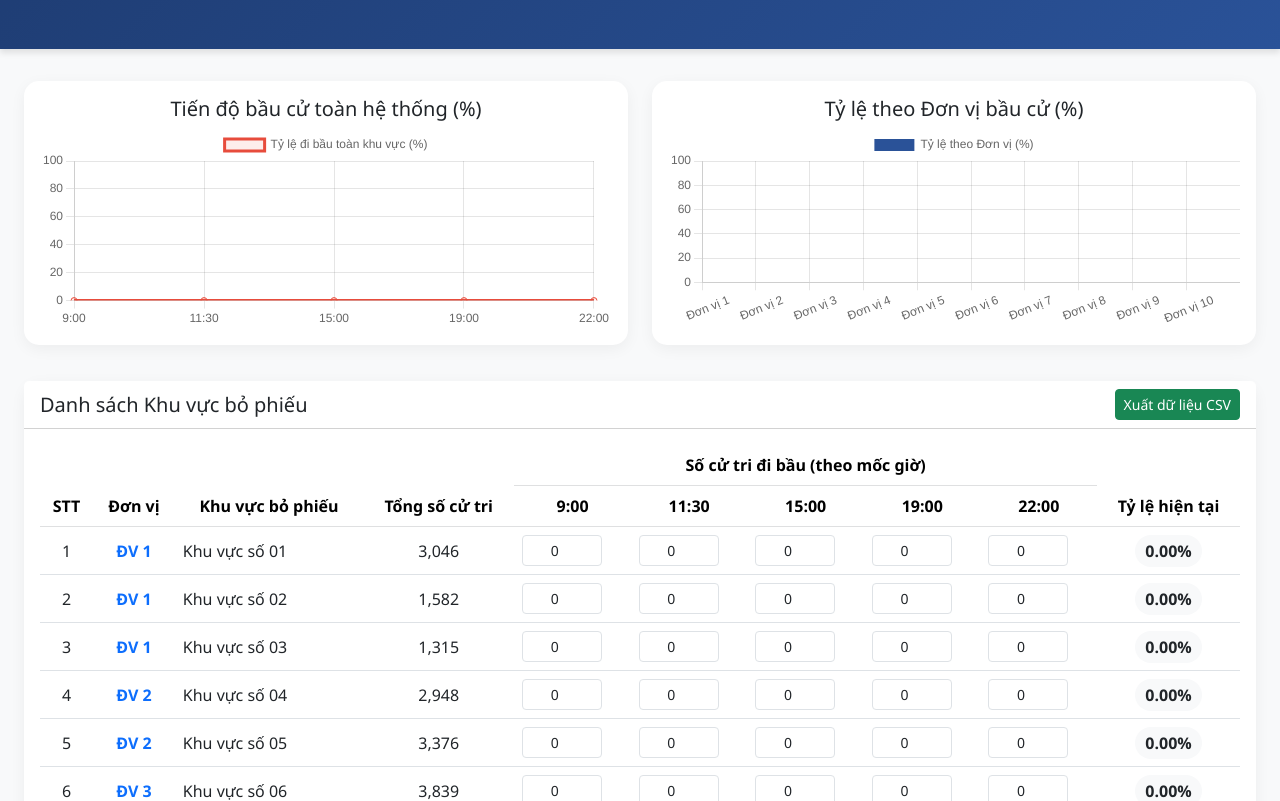
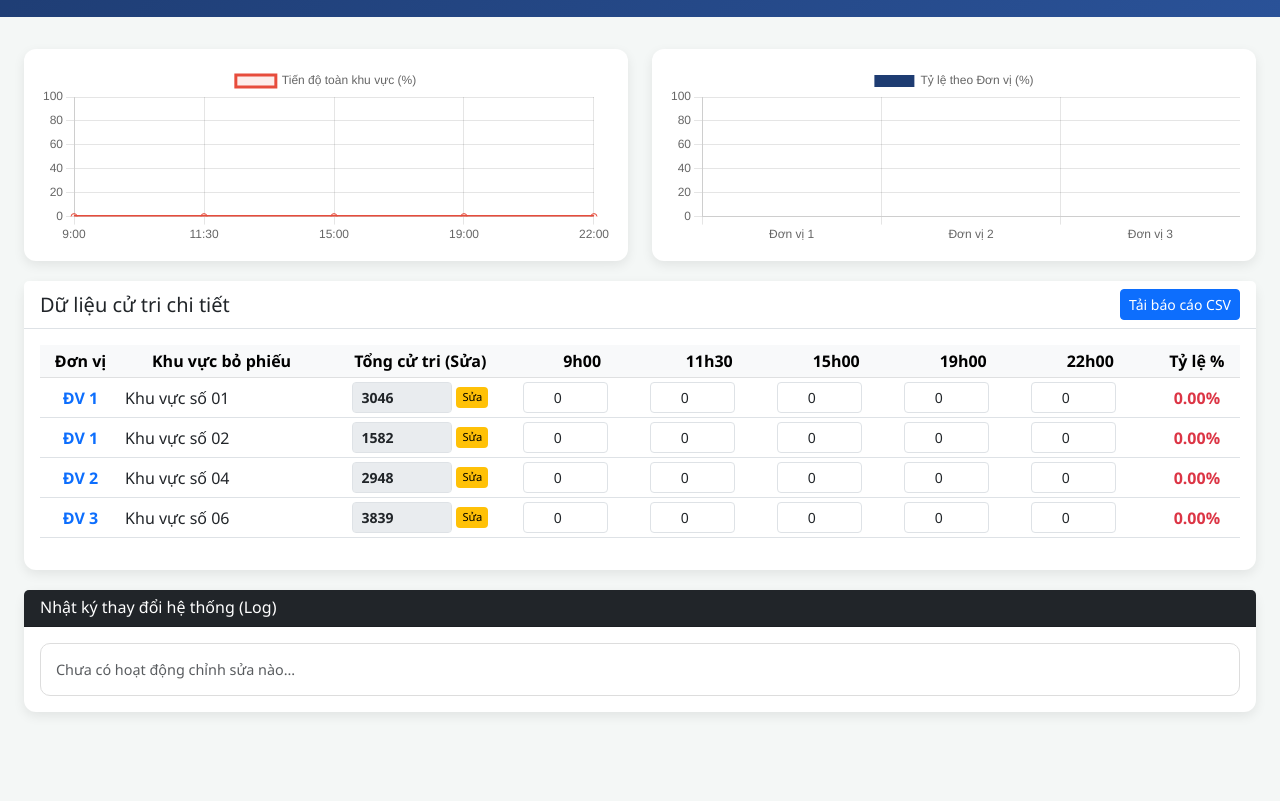
Before and after one commit to Meicit/so-lieu-cu-tri-di-bau, a plain HTML site: page index.html in a window 1280 px wide. Shown: the part 117-918 px from the top of the page. After the commit the page ends 849 px from the top, so only its background shows below. Drawn offline with nearby package versions, Linux system fonts and the light colour scheme.

Commit message:
Update index.html

```diff
--- a/index.html
+++ b/index.html
@@ -3,292 +3,231 @@
 <head>
     <meta charset="UTF-8">
     <meta name="viewport" content="width=device-width, initial-scale=1.0">
-    <title>Hệ thống Theo dõi Tiến độ Bầu cử</title>
+    <title>Hệ thống Bầu cử - Quản lý & Nhật ký chỉnh sửa</title>
     <link href="https://cdn.jsdelivr.net/npm/bootstrap@5.3.0/dist/css/bootstrap.min.css" rel="stylesheet">
     <script src="https://cdn.jsdelivr.net/npm/chart.js"></script>
     <style>
-        :root { --primary-color: #2c3e50; --secondary-color: #e74c3c; }
-        body { background-color: #f8f9fa; font-family: 'Segoe UI', Tahoma, Geneva, Verdana, sans-serif; }
-        .header-panel { background: linear-gradient(135deg, #1e3c72 0%, #2a5298 100%); color: white; padding: 2rem 0; margin-bottom: 2rem; box-shadow: 0 4px 6px rgba(0,0,0,0.1); }
-        .card { border: none; border-radius: 15px; box-shadow: 0 4px 15px rgba(0,0,0,0.05); margin-bottom: 20px; }
-        .table-container { max-height: 600px; overflow-y: auto; }
-        .percentage-badge { font-weight: bold; padding: 5px 10px; border-radius: 20px; }
-        .input-voter { width: 80px; text-align: center; }
-        th { position: sticky; top: 0; background: #fff !important; z-index: 10; }
-        .summary-box { border-left: 5px solid #2a5298; padding: 15px; background: #fff; border-radius: 8px; }
+        :root { --primary-blue: #1e3c72; --accent-red: #e74c3c; }
+        body { background-color: #f4f7f6; font-family: 'Segoe UI', sans-serif; }
+        .header-panel { background: linear-gradient(135deg, #1e3c72 0%, #2a5298 100%); color: white; padding: 1.5rem 0; margin-bottom: 2rem; }
+        .card { border: none; border-radius: 12px; box-shadow: 0 4px 12px rgba(0,0,0,0.08); margin-bottom: 20px; }
+        .table-container { max-height: 500px; overflow-y: auto; }
+        .input-voter { width: 85px; text-align: center; }
+        .input-total { width: 100px; font-weight: bold; background-color: #fff9e6; }
+        .log-container { background: #fff; padding: 15px; border-radius: 10px; max-height: 250px; overflow-y: auto; font-size: 0.9rem; border: 1px solid #ddd; }
+        .log-item { border-bottom: 1px solid #eee; padding: 5px 0; }
+        .log-time { color: #888; font-style: italic; margin-right: 10px; }
+        .badge-edit { cursor: pointer; background-color: #ffc107; color: #000; padding: 2px 6px; border-radius: 4px; font-size: 0.7rem; }
     </style>
 </head>
 <body>
 
 <div class="header-panel text-center">
-    <h1>HỆ THỐNG THEO DÕI TIẾN ĐỘ BẦU CỬ</h1>
-    <p class="lead">Báo cáo số liệu cử tri đi bầu theo từng thời điểm</p>
+    <h2>Hệ thống Theo dõi & Nhật ký Bầu cử</h2>
+    <p>Quản lý số liệu tập trung - Minh bạch - Chính xác</p>
 </div>
 
 <div class="container-fluid px-4">
     <div class="row">
-        <div class="col-lg-6">
-            <div class="card p-3">
-                <h5 class="card-title text-center">Tiến độ bầu cử toàn hệ thống (%)</h5>
-                <canvas id="timeLineChart" height="200"></canvas>
-            </div>
-        </div>
-        <div class="col-lg-6">
-            <div class="card p-3">
-                <h5 class="card-title text-center">Tỷ lệ theo Đơn vị bầu cử (%)</h5>
-                <canvas id="unitBarChart" height="200"></canvas>
-            </div>
-        </div>
+        <div class="col-md-6"><div class="card p-3"><canvas id="timeLineChart" height="180"></canvas></div></div>
+        <div class="col-md-6"><div class="card p-3"><canvas id="unitBarChart" height="180"></canvas></div></div>
     </div>
 
-    <div class="card mt-3">
-        <div class="card-header d-flex justify-content-between align-items-center bg-white">
-            <h5 class="mb-0">Danh sách Khu vực bỏ phiếu</h5>
-            <button class="btn btn-success btn-sm" onclick="exportData()">Xuất dữ liệu CSV</button>
+    <div class="card">
+        <div class="card-header d-flex justify-content-between align-items-center bg-white border-bottom">
+            <h5 class="mb-0">Dữ liệu cử tri chi tiết</h5>
+            <button class="btn btn-primary btn-sm" onclick="exportData()">Tải báo cáo CSV</button>
         </div>
         <div class="card-body">
             <div class="table-responsive table-container">
-                <table class="table table-hover align-middle" id="voterTable">
+                <table class="table table-sm table-hover align-middle">
                     <thead class="table-light text-center">
                         <tr>
-                            <th rowspan="2">STT</th>
-                            <th rowspan="2">Đơn vị</th>
-                            <th rowspan="2">Khu vực bỏ phiếu</th>
-                            <th rowspan="2">Tổng số cử tri</th>
-                            <th colspan="5">Số cử tri đi bầu (theo mốc giờ)</th>
-                            <th rowspan="2">Tỷ lệ hiện tại</th>
-                        </tr>
-                        <tr>
-                            <th>9:00</th>
-                            <th>11:30</th>
-                            <th>15:00</th>
-                            <th>19:00</th>
-                            <th>22:00</th>
+                            <th>Đơn vị</th>
+                            <th>Khu vực bỏ phiếu</th>
+                            <th>Tổng cử tri (Sửa)</th>
+                            <th>9h00</th>
+                            <th>11h30</th>
+                            <th>15h00</th>
+                            <th>19h00</th>
+                            <th>22h00</th>
+                            <th>Tỷ lệ %</th>
                         </tr>
                     </thead>
-                    <tbody id="voterDataBody">
-                        </tbody>
+                    <tbody id="voterDataBody"></tbody>
                 </table>
             </div>
         </div>
     </div>
 
-    <div class="row mt-4 mb-5">
-        <div class="col-12">
-            <div class="card p-3">
-                <h5>Tổng hợp theo Đơn vị bầu cử</h5>
-                <div class="table-responsive">
-                    <table class="table table-bordered text-center" id="unitSummaryTable">
-                        <thead class="table-dark">
-                            <tr>
-                                <th>Đơn vị</th>
-                                <th>Tổng cử tri</th>
-                                <th>Đã đi bầu (Hiện tại)</th>
-                                <th>Tỷ lệ %</th>
-                            </tr>
-                        </thead>
-                        <tbody id="unitSummaryBody"></tbody>
-                    </table>
-                </div>
+    <div class="card">
+        <div class="card-header bg-dark text-white">
+            <h6 class="mb-0">Nhật ký thay đổi hệ thống (Log)</h6>
+        </div>
+        <div class="card-body">
+            <div class="log-container" id="systemLog">
+                <div class="text-muted">Chưa có hoạt động chỉnh sửa nào...</div>
             </div>
         </div>
     </div>
 </div>
 
 <script>
-// Dữ liệu mẫu khởi tạo từ file của bạn
+// Dữ liệu ban đầu (lấy từ tệp bạn cung cấp)
 const initialData = [
-  { "don_vi": "1", "khu_vuc": "Khu vực số 01", "tong": 3046 },
-  { "don_vi": "1", "khu_vuc": "Khu vực số 02", "tong": 1582 },
-  { "don_vi": "1", "khu_vuc": "Khu vực số 03", "tong": 1315 },
-  { "don_vi": "2", "khu_vuc": "Khu vực số 04", "tong": 2948 },
-  { "don_vi": "2", "khu_vuc": "Khu vực số 05", "tong": 3376 },
-  { "don_vi": "3", "khu_vuc": "Khu vực số 06", "tong": 3839 },
-  { "don_vi": "3", "khu_vuc": "Khu vực số 07", "tong": 3540 },
-  { "don_vi": "4", "khu_vuc": "Khu vực số 08", "tong": 1370 },
-  { "don_vi": "4", "khu_vuc": "Khu vực số 09", "tong": 3249 },
-  { "don_vi": "4", "khu_vuc": "Khu vực số 10", "tong": 3242 },
-  { "don_vi": "5", "khu_vuc": "Khu vực số 11", "tong": 2217 },
-  { "don_vi": "5", "khu_vuc": "Khu vực số 12", "tong": 1406 },
-  { "don_vi": "5", "khu_vuc": "Khu vực số 13", "tong": 1372 },
-  { "don_vi": "5", "khu_vuc": "Khu vực số 14", "tong": 2844 },
-  { "don_vi": "6", "khu_vuc": "Khu vực số 15", "tong": 2195 },
-  { "don_vi": "6", "khu_vuc": "Khu vực số 16", "tong": 3105 },
-  { "don_vi": "6", "khu_vuc": "Khu vực số 17", "tong": 2654 },
-  { "don_vi": "6", "khu_vuc": "Khu vực số 18", "tong": 1485 },
-  { "don_vi": "7", "khu_vuc": "Khu vực số 19", "tong": 2247 },
-  { "don_vi": "7", "khu_vuc": "Khu vực số 20", "tong": 1912 },
-  { "don_vi": "7", "khu_vuc": "Khu vực số 21", "tong": 3022 },
-  { "don_vi": "8", "khu_vuc": "Khu vực số 22", "tong": 2551 },
-  { "don_vi": "8", "khu_vuc": "Khu vực số 23", "tong": 2458 },
-  { "don_vi": "8", "khu_vuc": "Khu vực số 24", "tong": 1964 },
-  { "don_vi": "9", "khu_vuc": "Khu vực số 25", "tong": 2666 },
-  { "don_vi": "9", "khu_vuc": "Khu vực số 26", "tong": 2538 },
-  { "don_vi": "9", "khu_vuc": "Khu vực số 27", "tong": 2648 },
-  { "don_vi": "9", "khu_vuc": "Khu vực số 28", "tong": 2102 },
-  { "don_vi": "9", "khu_vuc": "Khu vực số 29", "tong": 2149 },
-  { "don_vi": "10", "khu_vuc": "Khu vực số 30", "tong": 3102 },
-  { "don_vi": "10", "khu_vuc": "Khu vực số 31", "tong": 2198 },
-  { "don_vi": "10", "khu_vuc": "Khu vực số 32", "tong": 2599 },
-  { "don_vi": "10", "khu_vuc": "Khu vực số 33", "tong": 2137 },
-  { "don_vi": "10", "khu_vuc": "Khu vực số 34", "tong": 2702 }
+    { "don_vi": "1", "khu_vuc": "Khu vực số 01", "tong": 3046 },
+    { "don_vi": "1", "khu_vuc": "Khu vực số 02", "tong": 1582 },
+    { "don_vi": "2", "khu_vuc": "Khu vực số 04", "tong": 2948 },
+    { "don_vi": "3", "khu_vuc": "Khu vực số 06", "tong": 3839 }
+    // ... Bạn có thể thêm toàn bộ danh sách vào đây
 ];
 
-let voterData = JSON.parse(localStorage.getItem('voterData')) || initialData.map(item => ({
-    ...item,
-    h9: 0, h11: 0, h15: 0, h19: 0, h22: 0
+let voterData = JSON.parse(localStorage.getItem('voterDataV2')) || initialData.map(item => ({
+    ...item, h9: 0, h11: 0, h15: 0, h19: 0, h22: 0
 }));
 
-let timeLineChart, unitBarChart;
-
-function init() {
-    renderTable();
-    updateCharts();
-}
+let logs = JSON.parse(localStorage.getItem('voterLogs')) || [];
 
 function renderTable() {
     const tbody = document.getElementById('voterDataBody');
     tbody.innerHTML = '';
     voterData.forEach((row, index) => {
-        const currentTurnout = Math.max(row.h9, row.h11, row.h15, row.h19, row.h22);
-        const percent = ((currentTurnout / row.tong) * 100).toFixed(2);
+        const current = Math.max(row.h9, row.h11, row.h15, row.h19, row.h22);
+        const p = ((current / row.tong) * 100).toFixed(2);
         const tr = document.createElement('tr');
         tr.innerHTML = `
-            <td class="text-center">${index + 1}</td>
             <td class="text-center fw-bold text-primary">ĐV ${row.don_vi}</td>
             <td>${row.khu_vuc}</td>
-            <td class="text-center">${row.tong.toLocaleString()}</td>
+            <td class="text-center">
+                <div class="d-flex align-items-center justify-content-center">
+                    <input type="number" id="total-${index}" class="form-control form-control-sm input-total me-1" value="${row.tong}" disabled onchange="saveNewTotal(${index}, this.value)">
+                    <span class="badge-edit" onclick="enableEdit(${index})">Sửa</span>
+                </div>
+            </td>
             <td><input type="number" class="form-control form-control-sm input-voter" value="${row.h9}" onchange="updateValue(${index}, 'h9', this.value)"></td>
             <td><input type="number" class="form-control form-control-sm input-voter" value="${row.h11}" onchange="updateValue(${index}, 'h11', this.value)"></td>
             <td><input type="number" class="form-control form-control-sm input-voter" value="${row.h15}" onchange="updateValue(${index}, 'h15', this.value)"></td>
             <td><input type="number" class="form-control form-control-sm input-voter" value="${row.h19}" onchange="updateValue(${index}, 'h19', this.value)"></td>
             <td><input type="number" class="form-control form-control-sm input-voter" value="${row.h22}" onchange="updateValue(${index}, 'h22', this.value)"></td>
-            <td class="text-center">
-                <span class="percentage-badge ${getBadgeClass(percent)}">${percent}%</span>
-            </td>
+            <td class="text-center fw-bold text-danger">${p}%</td>
         `;
         tbody.appendChild(tr);
     });
-    updateUnitSummary();
 }
 
-function getBadgeClass(p) {
-    if (p >= 100) return 'bg-success text-white';
-    if (p >= 70) return 'bg-info text-white';
-    if (p >= 50) return 'bg-warning';
-    return 'bg-light text-dark';
+// Mở khóa ô nhập tổng số cử tri
+function enableEdit(index) {
+    const input = document.getElementById(`total-${index}`);
+    input.disabled = false;
+    input.focus();
+    input.style.border = "2px solid #ffc107";
+}
+
+// Lưu tổng số mới và ghi log
+function saveNewTotal(index, newValue) {
+    const oldValue = voterData[index].tong;
+    const khuVuc = voterData[index].khu_vuc;
+    newValue = parseInt(newValue) || 0;
+
+    if (oldValue !== newValue) {
+        voterData[index].tong = newValue;
+
+        // Tạo log
+        const now = new Date();
+        const timeString = `${now.getHours()}:${now.getMinutes()}:${now.getSeconds()} ${now.getDate()}/${now.getMonth()+1}`;
+        const logContent = `Sửa Tổng cử tri ${khuVuc}: ${oldValue.toLocaleString()} → ${newValue.toLocaleString()}`;
+
+        logs.unshift({ time: timeString, content: logContent });
+
+        // Lưu trữ
+        localStorage.setItem('voterDataV2', JSON.stringify(voterData));
+        localStorage.setItem('voterLogs', JSON.stringify(logs));
+
+        // Khóa lại ô nhập
+        const input = document.getElementById(`total-${index}`);
+        input.disabled = true;
+        input.style.border = "1px solid #ced4da";
+
+        updateUI();
+    }
 }
 
 function updateValue(index, field, value) {
     voterData[index][field] = parseInt(value) || 0;
-    localStorage.setItem('voterData', JSON.stringify(voterData));
-
-    // Tự động render lại các biểu đồ và bảng tổng hợp mà không làm mất focus input
-    updateUnitSummary();
-    updateCharts();
-
-    // Cập nhật tỷ lệ % tại dòng đó
-    const row = voterData[index];
-    const currentTurnout = Math.max(row.h9, row.h11, row.h15, row.h19, row.h22);
-    const percent = ((currentTurnout / row.tong) * 100).toFixed(2);
-    const badge = document.querySelectorAll('.percentage-badge')[index];
-    badge.innerText = percent + '%';
-    badge.className = 'percentage-badge ' + getBadgeClass(percent);
+    localStorage.setItem('voterDataV2', JSON.stringify(voterData));
+    updateUI();
 }
 
-function updateUnitSummary() {
-    const summary = {};
-    voterData.forEach(item => {
-        if (!summary[item.don_vi]) summary[item.don_vi] = { tong: 0, h9: 0, h11: 0, h15: 0, h19: 0, h22: 0 };
-        summary[item.don_vi].tong += item.tong;
-        summary[item.don_vi].h9 += item.h9;
-        summary[item.don_vi].h11 += item.h11;
-        summary[item.don_vi].h15 += item.h15;
-        summary[item.don_vi].h19 += item.h19;
-        summary[item.don_vi].h22 += item.h22;
-    });
-
-    const tbody = document.getElementById('unitSummaryBody');
-    tbody.innerHTML = '';
-
-    for (let unit in summary) {
-        const s = summary[unit];
-        const current = Math.max(s.h9, s.h11, s.h15, s.h19, s.h22);
-        const p = ((current / s.tong) * 100).toFixed(2);
-        tbody.innerHTML += `
-            <tr>
-                <td>Đơn vị ${unit}</td>
-                <td>${s.tong.toLocaleString()}</td>
-                <td>${current.toLocaleString()}</td>
-                <td class="fw-bold text-danger">${p}%</td>
-            </tr>
-        `;
-    }
-    return summary;
+function renderLogs() {
+    const logDiv = document.getElementById('systemLog');
+    if (logs.length === 0) return;
+    logDiv.innerHTML = logs.map(l => `
+        <div class="log-item">
+            <span class="log-time">[${l.time}]</span>
+            <span class="log-content">${l.content}</span>
+        </div>
+    `).join('');
 }
 
+function updateUI() {
+    renderTable();
+    renderLogs();
+    updateCharts();
+}
+
+// Phần biểu đồ (giữ nguyên logic từ bản trước)
+let timeLineChart, unitBarChart;
 function updateCharts() {
-    const summary = updateUnitSummary();
-    const labels = Object.keys(summary).map(u => 'Đơn vị ' + u);
-    const unitPercentages = Object.values(summary).map(s => ((Math.max(s.h9, s.h11, s.h15, s.h19, s.h22) / s.tong) * 100).toFixed(2));
-
-    // Dữ liệu thời gian (tổng toàn khu vực)
     const totalVoters = voterData.reduce((a, b) => a + b.tong, 0);
-    const timeData = ['h9', 'h11', 'h15', 'h19', 'h22'].map(h => {
-        const total = voterData.reduce((a, b) => a + b[h], 0);
-        return ((total / totalVoters) * 100).toFixed(2);
-    });
+    const timeLabels = ['9:00', '11:30', '15:00', '19:00', '22:00'];
+    const timeKeys = ['h9', 'h11', 'h15', 'h19', 'h22'];
+    const timeData = timeKeys.map(k => ((voterData.reduce((a, b) => a + b[k], 0) / totalVoters) * 100).toFixed(2));
 
     if (timeLineChart) timeLineChart.destroy();
-    if (unitBarChart) unitBarChart.destroy();
-
-    const ctxLine = document.getElementById('timeLineChart').getContext('2d');
-    timeLineChart = new Chart(ctxLine, {
+    const ctxL = document.getElementById('timeLineChart').getContext('2d');
+    timeLineChart = new Chart(ctxL, {
         type: 'line',
         data: {
-            labels: ['9:00', '11:30', '15:00', '19:00', '22:00'],
-            datasets: [{
-                label: 'Tỷ lệ đi bầu toàn khu vực (%)',
-                data: timeData,
-                borderColor: '#e74c3c',
-                backgroundColor: 'rgba(231, 76, 60, 0.1)',
-                fill: true,
-                tension: 0.4
-            }]
+            labels: timeLabels,
+            datasets: [{ label: 'Tiến độ toàn khu vực (%)', data: timeData, borderColor: '#e74c3c', backgroundColor: 'rgba(231,76,60,0.1)', fill: true }]
         },
         options: { scales: { y: { min: 0, max: 100 } } }
     });
 
-    const ctxBar = document.getElementById('unitBarChart').getContext('2d');
-    unitBarChart = new Chart(ctxBar, {
+    const units = [...new Set(voterData.map(d => d.don_vi))];
+    const unitP = units.map(u => {
+        const d = voterData.filter(x => x.don_vi === u);
+        const t = d.reduce((a,b) => a+b.tong, 0);
+        const c = d.reduce((a,b) => a + Math.max(b.h9, b.h11, b.h15, b.h19, b.h22), 0);
+        return ((c/t)*100).toFixed(2);
+    });
+
+    if (unitBarChart) unitBarChart.destroy();
+    const ctxB = document.getElementById('unitBarChart').getContext('2d');
+    unitBarChart = new Chart(ctxB, {
         type: 'bar',
         data: {
-            labels: labels,
-            datasets: [{
-                label: 'Tỷ lệ theo Đơn vị (%)',
-                data: unitPercentages,
-                backgroundColor: '#2a5298'
-            }]
+            labels: units.map(u => 'Đơn vị ' + u),
+            datasets: [{ label: 'Tỷ lệ theo Đơn vị (%)', data: unitP, backgroundColor: '#1e3c72' }]
         },
         options: { scales: { y: { min: 0, max: 100 } } }
     });
 }
 
 function exportData() {
-    let csv = "STT,Don Vi,Khu Vuc,Tong Cu Tri,9h00,11h30,15h00,19h00,22h00\n";
+    let csv = "\ufeffSTT,Đơn vị,Khu vực,Tổng số,9h,11h30,15h,19h,22h\n";
     voterData.forEach((r, i) => {
         csv += `${i+1},${r.don_vi},${r.khu_vuc},${r.tong},${r.h9},${r.h11},${r.h15},${r.h19},${r.h22}\n`;
     });
     const blob = new Blob([csv], { type: 'text/csv;charset=utf-8;' });
     const link = document.createElement("a");
     link.href = URL.createObjectURL(blob);
-    link.setAttribute("download", "bao_cao_bau_cu.csv");
+    link.setAttribute("download", "bao_cao_bau_cu_chi_tiet.csv");
     link.click();
 }
 
-init();
+// Khởi chạy
+updateUI();
 </script>
-
-<script src="https://cdn.jsdelivr.net/npm/bootstrap@5.3.0/dist/js/bootstrap.bundle.min.js"></script>
 </body>
 </html>
```
